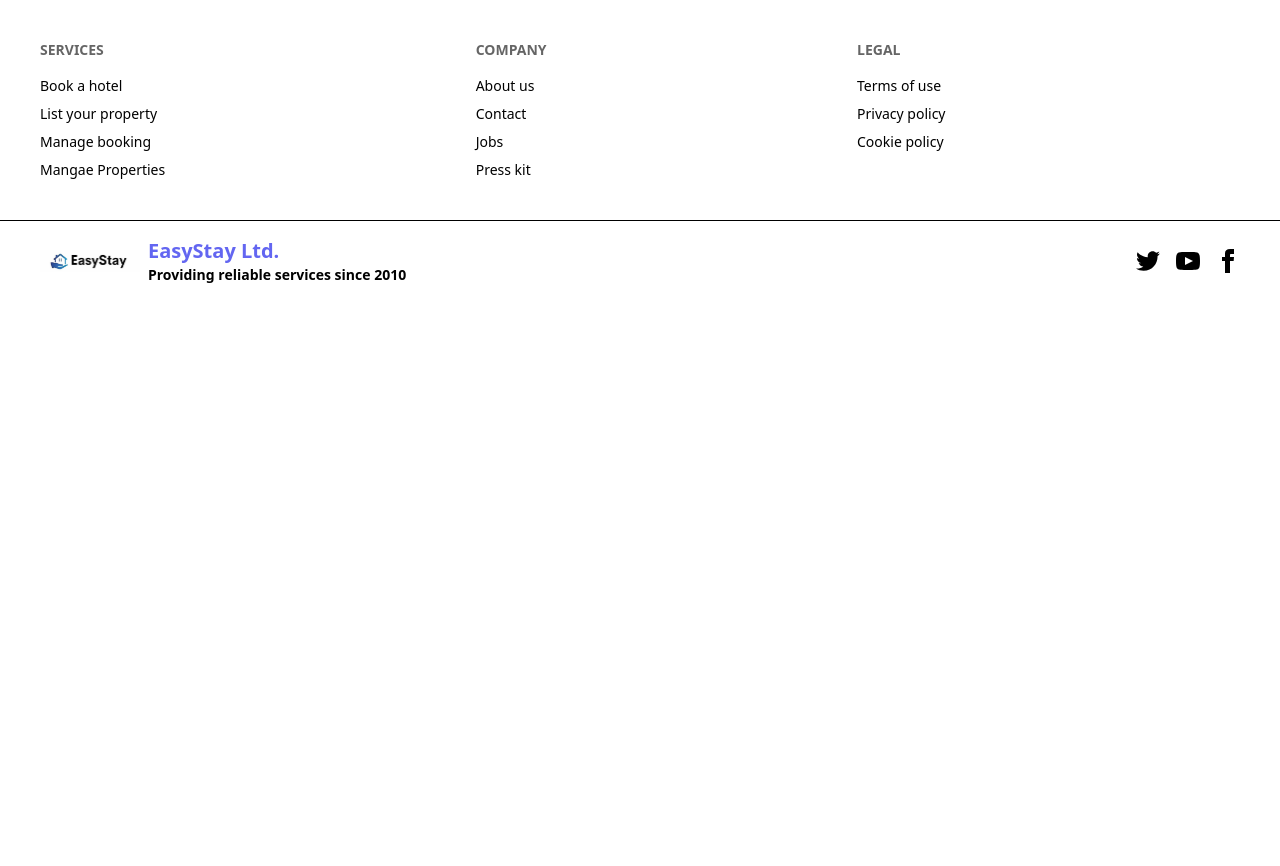
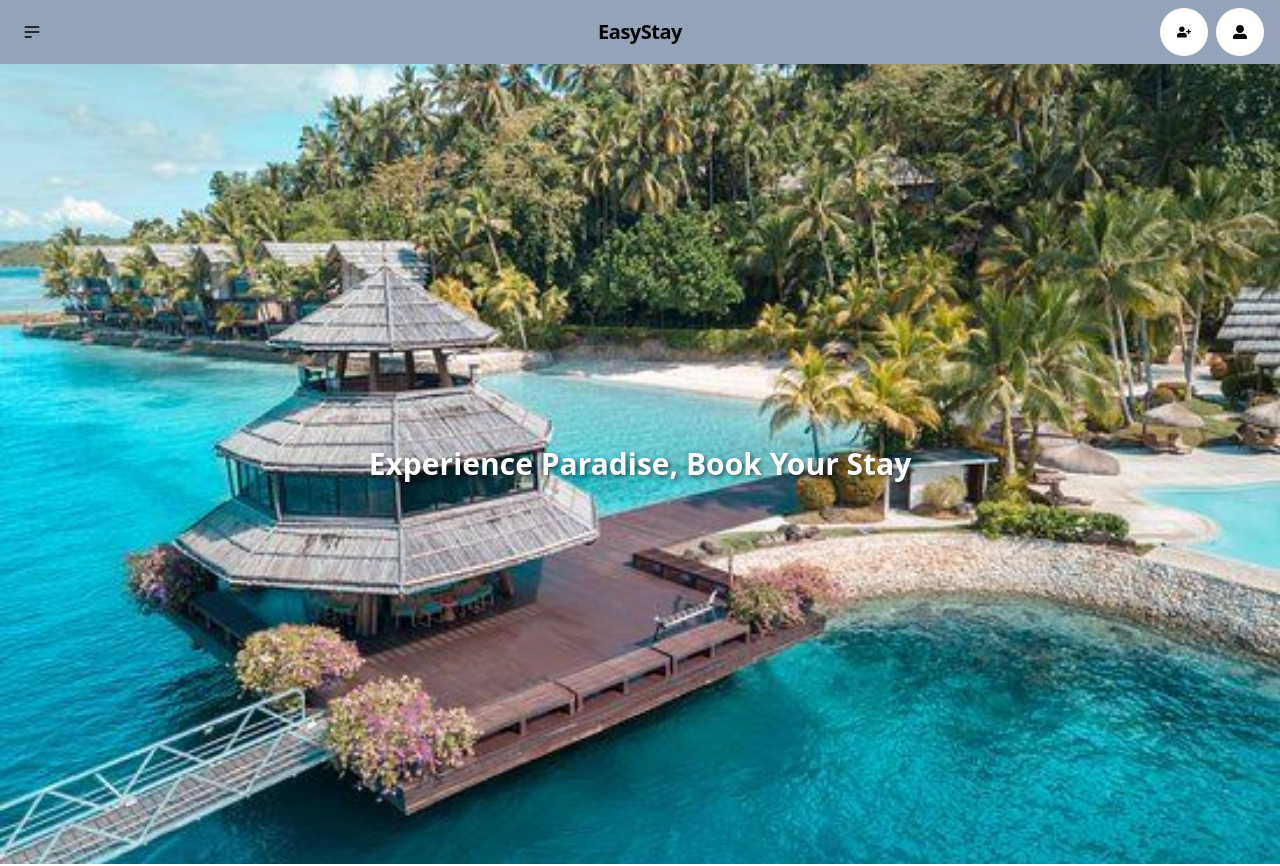
Before and after one commit to iamganeshsalunkhe/Hotel-Booking-Project, a React (Vite) app in the folder hbp/: page / in a window 1280 px wide. Shown: the top 866 px of the page. Before the commit the page ends 800 px from the top, so only its background shows below. Built offline with nearby package versions, Linux system fonts and the light colour scheme.

Commit message:
login and signup functionality optimized and react router implemented

```diff
--- a/hbp/package.json
+++ b/hbp/package.json
@@ -11,7 +11,9 @@
   },
   "dependencies": {
     "axios": "^1.7.2",
+    "date-fns": "^3.6.0",
     "react": "^18.3.1",
+    "react-datepicker": "^7.3.0",
     "react-dom": "^18.3.1",
     "react-hot-toast": "^2.4.1",
     "react-icons": "^5.2.1",
--- a/hbp/src/App.jsx
+++ b/hbp/src/App.jsx
@@ -1,16 +1,23 @@
-// import Navbar from './Components/Navbar';
-import Footer from './Components/Footer';
-// import Signin from './Components/Signin';
+import {BrowserRouter, Routes, Route} from 'react-router-dom';
+
+import {Toaster} from 'react-hot-toast';
+import Homepage from './Pages/Homepage';
+import Loginpage from './Pages/Loginpage';
+import Signuppage from './Pages/Signuppage';
+
 import './index.css';
 
 function App() {
   return (
-    <>
-      {/* <Navbar/>   */}
-      {/* <Signin/> */}
-      {/* <Login/> */}
-      <Footer/>
-    </>
+      <BrowserRouter>
+        <Routes>
+            <Route index path='/' element = {<Homepage/>}/>
+            <Route path='*' element ={<Homepage/>}/>
+            <Route path='/signup' element={<Signuppage/>}/>
+            <Route path='/login' element={<Loginpage/>}/>
+          </Routes>
+          <Toaster/>
+      </BrowserRouter>
   )
 }
 
--- a/hbp/src/Components/Footer.jsx
+++ b/hbp/src/Components/Footer.jsx
@@ -2,13 +2,13 @@ function Footer() {
     return (
     <>
     <div>
-    <footer className="footer  p-10 text-black font-normal">
+    <footer className="footer  p-10 text-black font-medium justify-between">
         <nav>
             <h6 className="footer-title text-black">Services</h6>
             <a className="link link-hover">Book a hotel</a>
             <a className="link link-hover">List your property</a>
             <a className="link link-hover">Manage booking</a>
-            <a className="likn link-hover">Mangae Properties</a>
+            <a className="likn link-hover">Mange Properties</a>
         </nav>
         <nav>
             <h6 className="footer-title">Company</h6>
--- /dev/null
+++ b/hbp/src/Components/Home.jsx
@@ -0,0 +1,16 @@
+import homeImage from '../../public/Images/Home.jpg';
+function Home() {
+    return (
+        <>
+            <div className=" relative h-screen">
+                <img src={homeImage} className="w-full h-full object-cover" alt='Resort'/>
+                <div className="absolute top-2/4 left-2/4 transform -translate-x-1/2 -translate-y-1/2 text-white text-3xl font-bold text-shadow-md">
+                Experience Paradise, Book Your Stay
+
+                </div>
+                </div>
+        </>
+    )
+}
+
+export default Home
--- a/hbp/src/Components/Login.jsx
+++ b/hbp/src/Components/Login.jsx
@@ -1,6 +1,7 @@
 import { useState } from "react";
 import { FaRegEye } from "react-icons/fa";
 import { FaRegEyeSlash } from "react-icons/fa";
+import { Link } from "react-router-dom";
 function Login() {
 
     const [isPasswordVisible, setIsPasswordVisible] = useState(false)
@@ -78,7 +79,10 @@ function Login() {
           </form>
 
           <p className="mt-10 text-center text-sm text-blue-500">
-            Not a member? Signin
+            Not a member?
+            <Link to='/signup' className="m-1">
+            Signup
+            </Link>
 
           </p>
         </div>
--- a/hbp/src/Components/Navbar.jsx
+++ b/hbp/src/Components/Navbar.jsx
@@ -37,38 +37,13 @@ function Navbar() {
   </div>
   <div className="navbar-end ">
     <div>
-    <button className="btn btn-ghost btn-circle bg-white hover:scale-110 ">
-      {/* <svg
-        xmlns="http://www.w3.org/2000/svg"
-        className="h-5 w-5"
-        fill="none"
-        viewBox="0 0 24 24"
-        stroke="currentColor"> */}
+    <button className="btn btn-ghost btn-circle bg-white hover:scale-110" >
         <FaUserPlus  />
-        {/* <path
-          strokeLinecap="round"
-          strokeLinejoin="round"
-          strokeWidth="2"
-          d="M21 21l-6-6m2-5a7 7 0 11-14 0 7 7 0 0114 0z" />
-      </svg> */}
     </button>
     </div>
     <button className="btn btn-ghost btn-circle bg-white mx-2">
       <div className="indicator">
-        {/* <svg
-          xmlns="http://www.w3.org/2000/svg"
-          className="h-5 w-5"
-          fill="none"
-          viewBox="0 0 24 24"
-          stroke="currentColor">
-          <path
-            strokeLinecap="round"
-            strokeLinejoin="round"
-            strokeWidth="2"
-            d="M15 17h5l-1.405-1.405A2.032 2.032 0 0118 14.158V11a6.002 6.002 0 00-4-5.659V5a2 2 0 10-4 0v.341C7.67 6.165 6 8.388 6 11v3.159c0 .538-.214 1.055-.595 1.436L4 17h5m6 0v1a3 3 0 11-6 0v-1m6 0H9" />
-        </svg> */}
         <FaUserAlt/>
-        {/* <span className="badge badge-xs badge-primary indicator-item"></span> */}
       </div>
     </button>
   </div>
--- a/hbp/src/Components/Signin.jsx
+++ b/hbp/src/Components/Signup.jsx
@@ -1,7 +1,8 @@
 import { useState } from "react";
 import { FaRegEye } from "react-icons/fa";
 import { FaRegEyeSlash } from "react-icons/fa";
-function Signin() {
+import { Link } from "react-router-dom";
+function Signup() {
     // change the state of password
     const [isPasswordVisible, setIsPasswordVisible] = useState(false);
 
@@ -90,7 +91,10 @@ function Signin() {
                     </button>
                 </div>
             </form>
-            <p className="mt-10 text-center text-sm text-blue-500">Already a member ? Login
+            <p className="mt-10 text-center text-sm text-blue-500">Already a member ?
+                <Link to='/login' className="m-1">
+                 Login
+                </Link>
             </p>
         </div>
       </div>
@@ -99,4 +103,4 @@ function Signin() {
     )
 }
 
-export default Signin
+export default Signup
--- /dev/null
+++ b/hbp/src/Pages/Homepage.jsx
@@ -0,0 +1,15 @@
+import Footer from "../Components/Footer"
+import Home from "../Components/Home"
+import Navbar from "../Components/Navbar"
+
+function Homepage() {
+    return (
+        <div>
+            <Navbar/>
+            <Home/>
+            <Footer/>
+        </div>
+    )
+}
+
+export default Homepage
--- /dev/null
+++ b/hbp/src/Pages/Loginpage.jsx
@@ -0,0 +1,12 @@
+import Footer from '../Components/Footer';
+import Login from '../Components/Login';
+function Loginpage() {
+    return (
+        <div>
+            <Login/>
+            <Footer/>
+        </div>
+    )
+}
+
+export default Loginpage
--- /dev/null
+++ b/hbp/src/Pages/Signuppage.jsx
@@ -0,0 +1,12 @@
+import Footer from '../Components/Footer';
+import Signup from '../Components/Signup';
+function Signuppage() {
+    return (
+        <div>
+            <Signup/>
+            <Footer/>
+        </div>
+    )
+}
+
+export default Signuppage
--- a/hbp/src/index.css
+++ b/hbp/src/index.css
@@ -3,3 +3,11 @@
 @tailwind base;
 @tailwind components;
 @tailwind utilities;
+
+
+
+@layer utilities {
+  .text-shadow-md {
+    text-shadow: 2px 2px 4px rgba(0, 0, 0, 0.5);
+  }
+}
```
Also changed, not shown: hbp/public/Images/Home.jpg (added), 1 other file (tests, documents, lock files or other folders).
